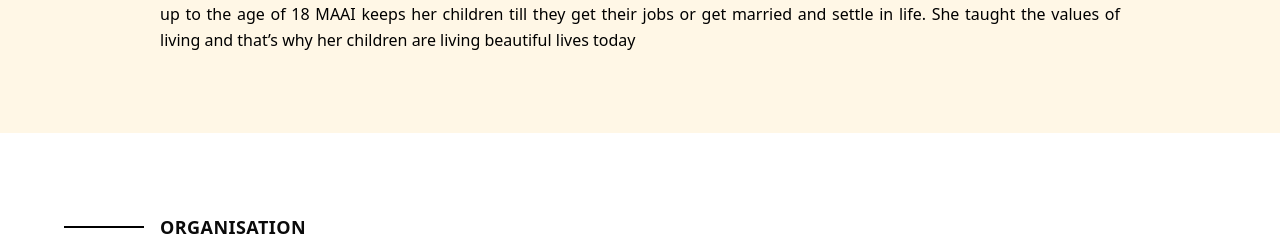
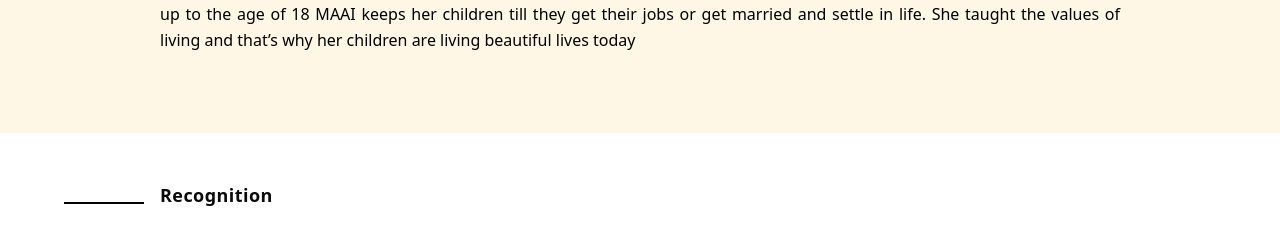
Before and after one commit to saptasindhuweb/sindhutaisapakal, a Next.js app: page /maii in a window 1280 px wide. Shown: the part 1421-1662 px from the top of the page. Built offline with nearby package versions, Linux system fonts and the light colour scheme.

Commit message:
achi->rec

```diff
--- a/app/maii/page.tsx
+++ b/app/maii/page.tsx
@@ -134,7 +134,7 @@ const Maai: React.FC = () => {
       </section>
 
       {/* ================= ORGANISATION ================= */}
-      <section className="bg-white py-20 grid grid-cols-8">
+      {/* <section className="bg-white py-20 grid grid-cols-8">
         <div className="col-span-1 flex items-center justify-end px-4 mb-4">
           <span className="w-20 h-[2px] bg-black" />
         </div>
@@ -144,11 +144,9 @@ const Maai: React.FC = () => {
         <div className="col-span-1 " />
 
         <div className="col-span-6">
-          {/* Heading */}
           <div className="flex items-center gap-4 mb-12">
           </div>
 
-          {/* Cards */}
           <div className="grid md:grid-cols-3 gap-10 mx-16">
             {[
               {
@@ -197,17 +195,14 @@ const Maai: React.FC = () => {
                 key={i}
                 className="relative h-[360px] rounded-3xl overflow-hidden group"
               >
-                {/* Image */}
                 <img
                   src={org.img}
                   alt={org.title}
                   className="absolute inset-0 w-full h-full object-cover transition-transform duration-500 group-hover:scale-105"
                 />
 
-                {/* Overlay */}
                 <div className="absolute inset-0 bg-black/45" />
 
-                {/* Content */}
                 <div className="relative z-10 h-full p-8 grid grid-rows-3 justify-between text-white">
                   <div className=" row-span-2 h-full grid grid-rows-2">
                     <h3 className=" row-span-1 text-2xl font-bold leading-snug mt-10">
@@ -228,7 +223,7 @@ const Maai: React.FC = () => {
         </div>
 
         <div className="col-span-1" />
-      </section>
+      </section> */}
 
       <Achievements />
 
--- a/app/page.tsx
+++ b/app/page.tsx
@@ -149,7 +149,7 @@ const Home = () => {
 
 
 
-      <section className="bg-white py-20 grid grid-cols-8">
+      <section className="bg-white py-10 grid grid-cols-8">
         <div className=" col-span-1">
 
         </div>
--- a/components/shared/Achievements.tsx
+++ b/components/shared/Achievements.tsx
@@ -92,7 +92,7 @@ const Achievements: React.FC = () => {
                 <span className="w-20 h-[2px] bg-black" />
             </div>
             <p className="col-span-7 text-lg font-bold tracking-wide mb-8 flex items-center gap-2">
-                ACHIEVEMENTS
+                Recognition
             </p>
 
             <div className="col-span-1" />
```
